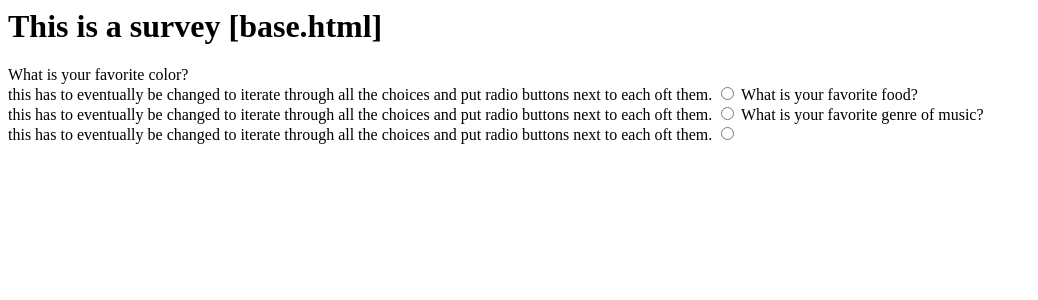
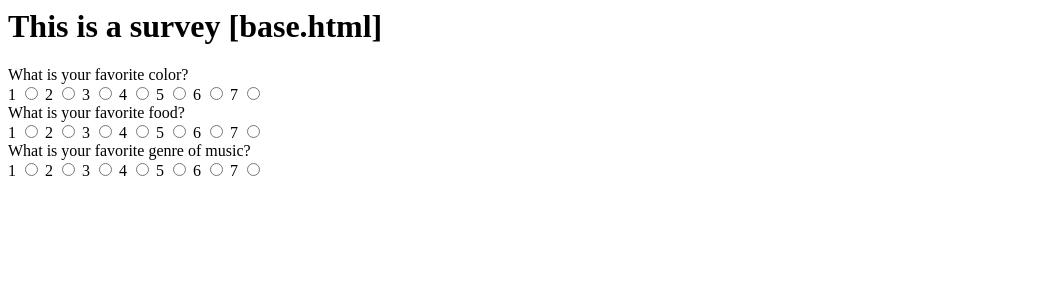
Before and after one commit to bryansim/randomQs, a Django app: page /questions/ in a window 1280 px wide. Shown: the top 300 px of the page, without its empty margins (0-1038 px from the left). Run offline with Django 3.2, Linux system fonts and the light colour scheme; data comes from the database, SQL or seed files in the repository.

Commit message:
Added radio buttons to questions

```diff
--- a/survey/templates/survey/questions.html
+++ b/survey/templates/survey/questions.html
@@ -3,9 +3,12 @@
 
 {% for question in question_list %}
 <form method = "post">
-	{{ question }} <br>
-	<COMMENT> this has to eventually be changed to iterate through all the choices and put radio buttons next to each oft them.
-	<input type="radio" name="choice" id="choice{{ forloop.counter }}" value="{{ choice.id }}" />
+	{{ question }}<br>
+    {% for i in responses %}
+        {{ i }}
+        <input type="radio" name="choice" id="choice{{ forloop.counter }}" value="{{ choice.id }}" />
+    {% endfor %}
+    <br>
 {% endfor %}
 
 {% endblock %}
--- a/survey/views.py
+++ b/survey/views.py
@@ -4,9 +4,10 @@ from survey.models import Question
 
 # Create your views here.
 def home(request): #This function is what is returned when survey.views.home is called
-	home_text = "What is your age?" #This eventually becomes Person.person_age
-	return render_to_response("survey/home.html", {'home_text': home_text})
+    home_text = "What is your age?" #This eventually becomes Person.person_age
+    return render_to_response("survey/home.html", {'home_text': home_text})
 
 def questions(request): #This function is what is returned when survey.views.questions is called
-	question_list = Question.objects.all()
-	return render_to_response("survey/questions.html", {'question_list': question_list})
+    question_list = Question.objects.all()
+    responses = range(1,8)
+    return render_to_response("survey/questions.html", {'question_list': question_list, 'responses' : responses})
```
Also changed, not shown: 16 other files.
